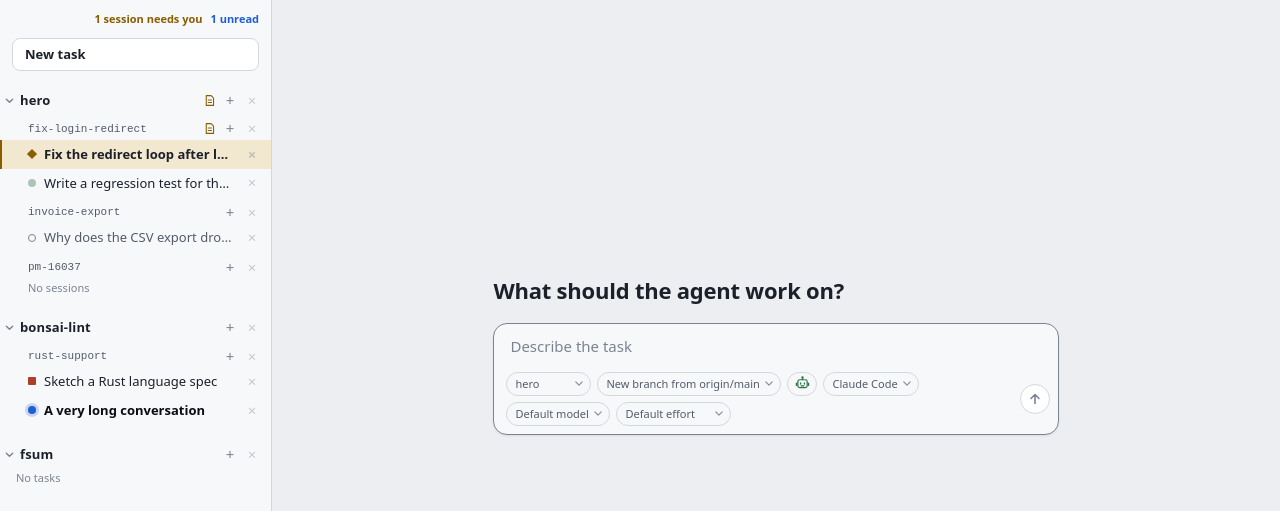
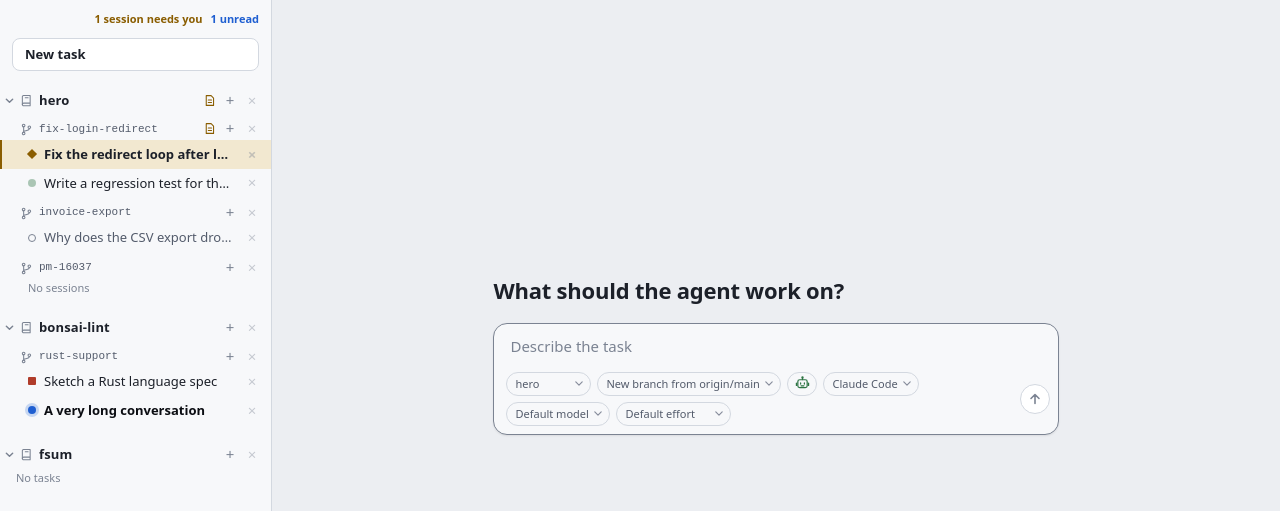
Before and after one commit to ryckakas/swarmed, a React (Vite) app in the folder ui/: page / in a window 1280 px wide. Shown: the top 511 px of the page. Built offline with nearby package versions, Linux system fonts and the light colour scheme; a web font is replaced by a local one.

Commit message:
feat: repository and worktree icons in the sidebar

```diff
--- a/ui/src/components/Sidebar.tsx
+++ b/ui/src/components/Sidebar.tsx
@@ -109,6 +109,7 @@ function ProjectGroup({ project }: { project: Project }) {
                         <svg className="fold-chevron" viewBox="0 0 10 10" aria-hidden="true">
                             <path d="M3.5 1.5 7 5 3.5 8.5" />
                         </svg>
+                        <RepositoryIcon />
                         <span className="project-title">{project.name}</span>
                         {status && <StatusMark status={status} unread={projectUnread(project)} />}
                         {folded && <span className="project-count">{tasks.length}</span>}
@@ -137,8 +138,9 @@ function TaskGroup({ project, task }: { project: string; task: Task }) {
     return (
         <div className="task">
             <div className="row-head">
-                <h3 className="task-name">
-                    {task.name}
+                <h3 className="task-name" title={`Worktree ${task.name}, on ${task.branch}`}>
+                    <WorktreeIcon />
+                    <span className="task-title">{task.name}</span>
                     {task.setup === "failed" && <span className="task-flag">setup failed</span>}
                 </h3>
                 <NoteButton project={project} task={task.name} has={task.has_note} />
@@ -194,6 +196,28 @@ function NoteButton({
     );
 }
 
+/** A repository: a bound book with a marker, as code hosts draw one. */
+function RepositoryIcon() {
+    return (
+        <svg className="row-icon" viewBox="0 0 16 16" aria-hidden="true">
+            <path d="M4.5 1.8h8v9.4h-8a1.6 1.6 0 0 0 0 3.2h8v-3.2" />
+            <path d="M4.5 1.8a1.6 1.6 0 0 0-1.6 1.6v9.4M6.5 4.6h3.5" />
+        </svg>
+    );
+}
+
+/** A worktree: a branch leaving the trunk. */
+function WorktreeIcon() {
+    return (
+        <svg className="row-icon" viewBox="0 0 16 16" aria-hidden="true">
+            <circle cx="4.5" cy="3.2" r="1.6" />
+            <circle cx="4.5" cy="12.8" r="1.6" />
+            <circle cx="11.5" cy="5.2" r="1.6" />
+            <path d="M4.5 4.8v6.4M11.5 6.8c0 2.6-3.2 2.4-7 3.6" />
+        </svg>
+    );
+}
+
 /** Asks to remove a repository or a task. Nothing goes before the question is answered. */
 function RemoveButton({ project, task }: { project: string; task: string | null }) {
     const askToRemove = useStore((state) => state.askToRemove);
--- a/ui/src/styles/app.css
+++ b/ui/src/styles/app.css
@@ -548,10 +548,31 @@ code {
     color: var(--text);
 }
 
+/* What kind of thing a row is, left of its name. */
+.row-icon {
+    flex: none;
+    width: 13px;
+    height: 13px;
+    fill: none;
+    stroke: var(--faint);
+    stroke-width: 1.3;
+    stroke-linecap: round;
+    stroke-linejoin: round;
+}
+
+.task-title {
+    min-width: 0;
+    overflow: hidden;
+    text-overflow: ellipsis;
+}
+
 .task-name {
     flex: 1;
     min-width: 0;
-    padding: var(--space-1) var(--space-2) 2px calc(var(--space-4) + var(--space-3));
+    display: flex;
+    align-items: center;
+    gap: 6px;
+    padding: var(--space-1) var(--space-2) 2px calc(var(--space-4) + var(--space-1));
     color: var(--muted);
     font-family: var(--font-mono);
     font-size: var(--text-xs);
```
